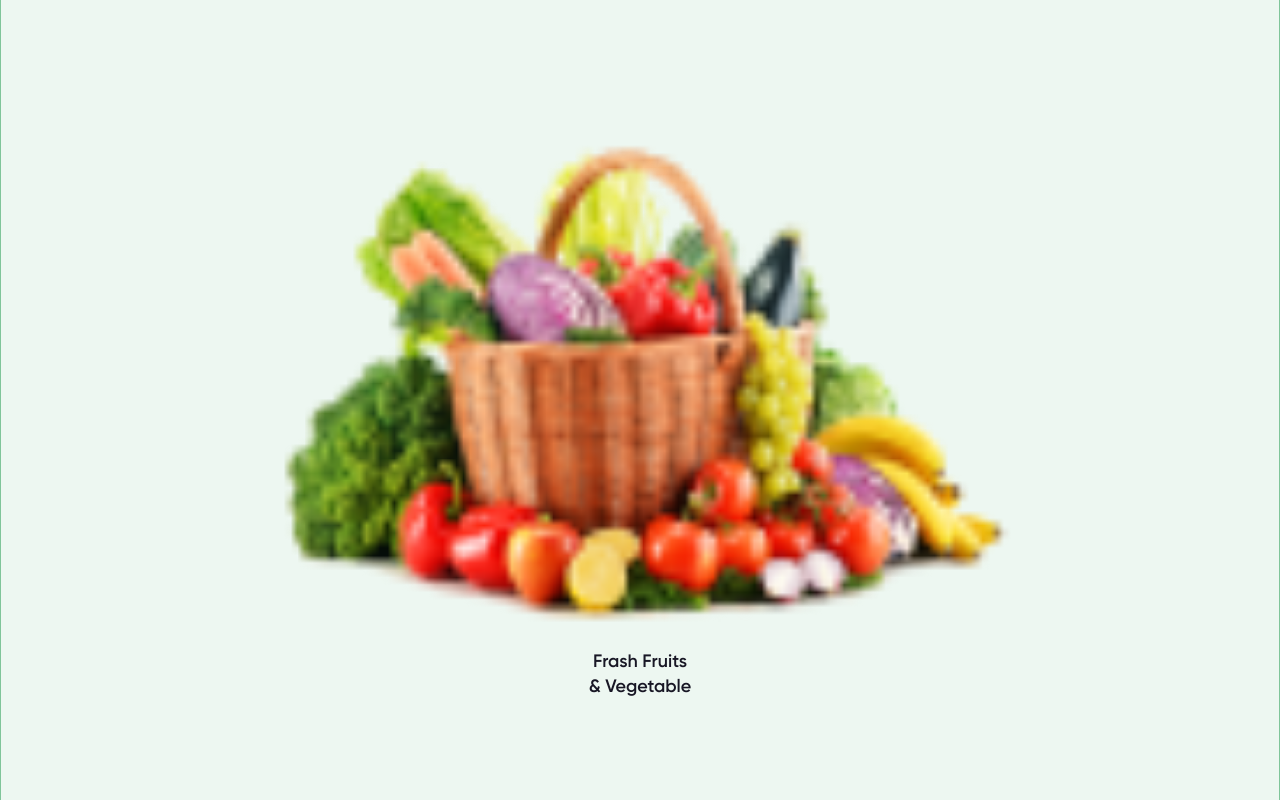
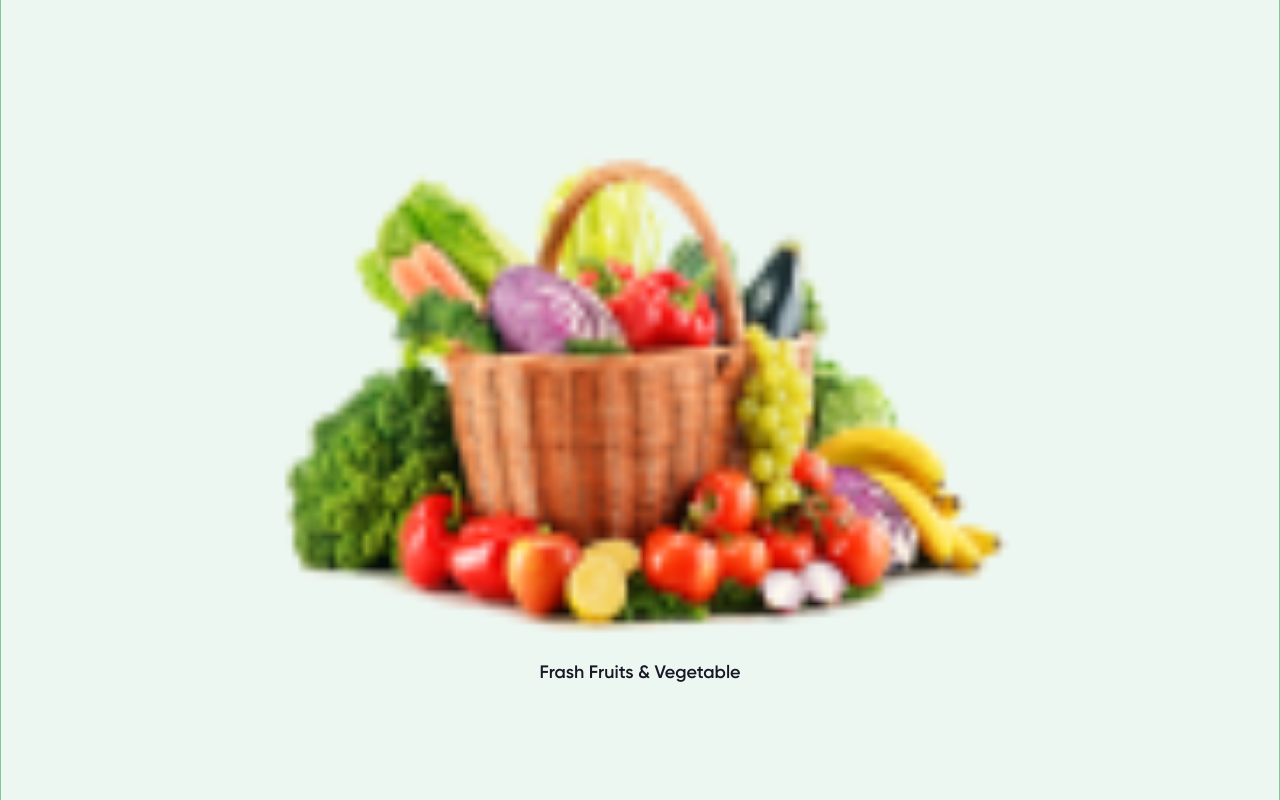
Before and after one commit to imMahmoudKamal/online-groceries, a Vue app: page / in a window 1280 px wide. Shown: the part 500-1300 px from the top of the page. Built offline with nearby package versions, Linux system fonts and the light colour scheme.

Commit message:
please check after comments

```diff
--- a/src/components/CategoryComp.vue
+++ b/src/components/CategoryComp.vue
@@ -2,11 +2,10 @@
   <div class="cat__item">
     <router-link to="/cat-page" class="wrapper">
       <div class="cat__img">
-        <img src="../assets/images/fruits_vegetables.png" />
+        <img src="@imgs/fruits_vegetables.png" />
       </div>
       <div class="cat__info">
-        <p class="cat__text">Frash Fruits</p>
-        <p class="cat__text">& Vegetable</p>
+        <strong class="cat__text">Frash Fruits & Vegetable</strong>
       </div>
     </router-link>
   </div>
@@ -24,7 +23,7 @@ export default {
     padding-top: 100%;
     position: relative;
     border-radius: 0.75rem;
-    border: 1px solid rgb(var(--clr-primary) / 70%);
+
     background-color: rgb(var(--clr-primary) / 10%);
     .wrapper {
       position: absolute;
@@ -35,8 +34,8 @@ export default {
       justify-content: center;
       text-decoration: none;
       border-radius: 0.75rem;
-      color: rgb(var(--clr-black-900));
-      font-weight: 900;
+      color: rgb(var(--clr-blue-900));
+      border: 1px solid rgb(var(--clr-primary) / 70%);
     }
   }
 
@@ -56,7 +55,6 @@ export default {
 
   &__info {
     margin-top: 1.2rem;
-
     font-size: 0.8rem;
     display: flex;
     align-items: center;
@@ -64,9 +62,11 @@ export default {
     flex-direction: column;
     font-size: 0.9rem;
     text-transform: capitalize;
+    line-height: 1.4;
   }
+
   &__text {
-    line-height: 1.4;
+    font-weight: 600 !important;
   }
 }
 </style>
--- a/src/scss/abstracts/_variables.scss
+++ b/src/scss/abstracts/_variables.scss
@@ -3,5 +3,5 @@
   --clr-primary: 83 177 117;
   --clr-neutral-600: 124 124 124;
   --clr-neutral-900: 3 3 3;
-  --clr-black-900:24 23 37;
+  --clr-blue-900:24 23 37;
 }
```
